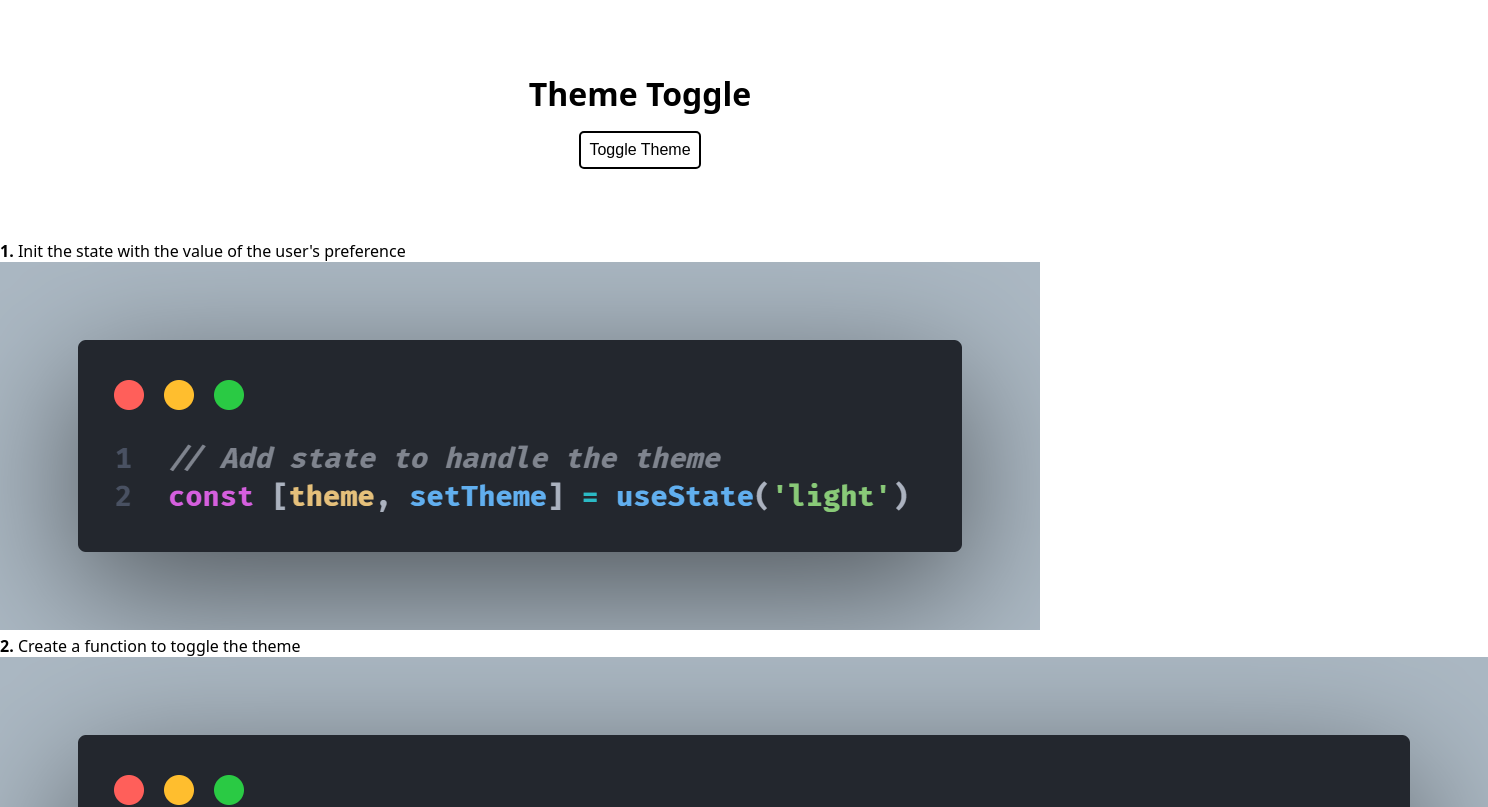
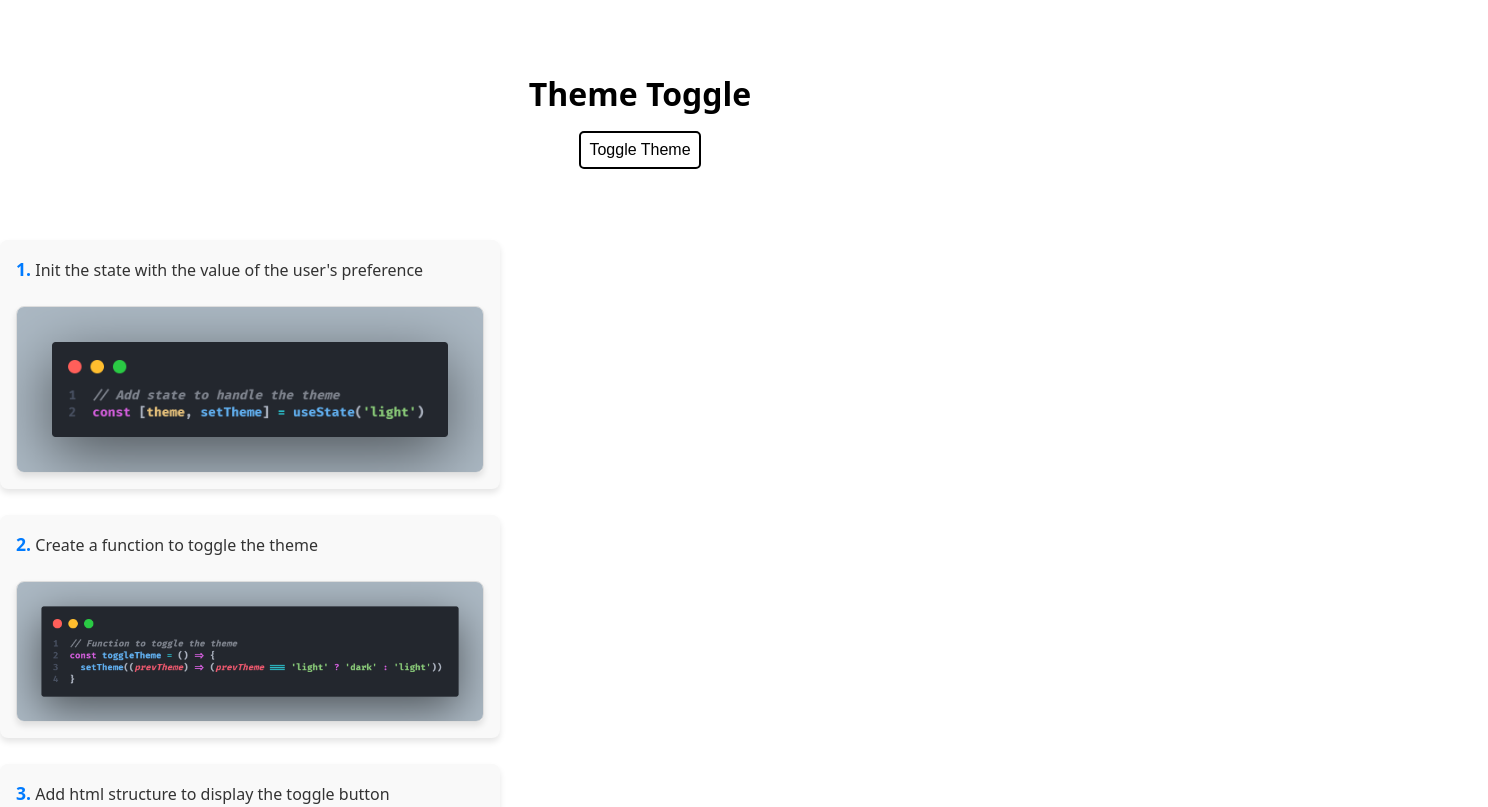
Before and after one commit to Espadv69/useState-Basics, a React (Vite) app in the folder BackgroundToggle/: page / in a window 1280 px wide. Shown: the top 807 px of the page, 1488 px wide, since content can reach past the window. Built offline with nearby package versions, Linux system fonts and the light colour scheme; the HTML template or start-up script is replaced by a standard one.

Commit message:
Add CSS styles for Explanation component to enhance layout and presentation

```diff
--- a/BackgroundToggle/src/components/Explanation/Explanation.css
+++ b/BackgroundToggle/src/components/Explanation/Explanation.css
@@ -0,0 +1,51 @@
+.explanation {
+  display: flex;
+  flex-direction: column;
+  justify-content: center;
+  align-items: center;
+  gap: 1rem;
+}
+
+.ol__explanation {
+  list-style: none;
+
+  width: 100%;
+  max-width: 500px;
+
+  display: flex;
+  flex-direction: column;
+  gap: .6rem;
+}
+
+.explanation__list-item {
+  display: flex;
+  flex-direction: column;
+  gap: 1rem;
+  width: 100%;
+  padding: 1rem;
+  background-color: #f9f9f9;
+  border-radius: 0.5rem;
+  box-shadow: 0 4px 6px rgba(0, 0, 0, 0.1);
+  margin-bottom: 1rem;
+}
+
+.explanation__list-item p {
+  font-size: 1rem;
+  color: #333;
+  line-height: 1.5;
+}
+
+.explanation__list-item strong {
+  color: #007bff;
+  font-size: 1.1rem;
+}
+
+.explanation__list-image {
+  width: 100%;
+  max-width: 600px;
+  height: auto;
+  border-radius: 0.5rem;
+  box-shadow: 0 4px 6px rgba(0, 0, 0, 0.1);
+  border: 1px solid #ddd;
+  margin-top: 0.5rem;
+}
```
